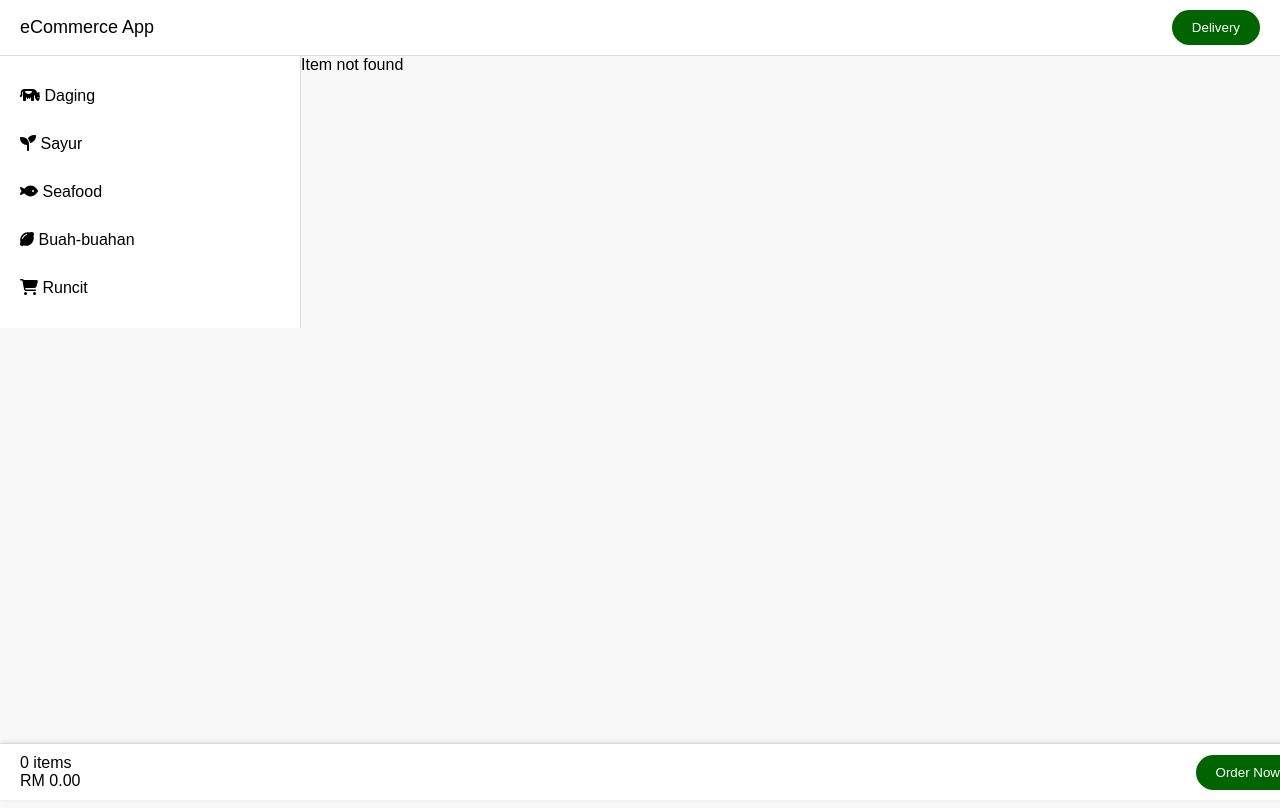
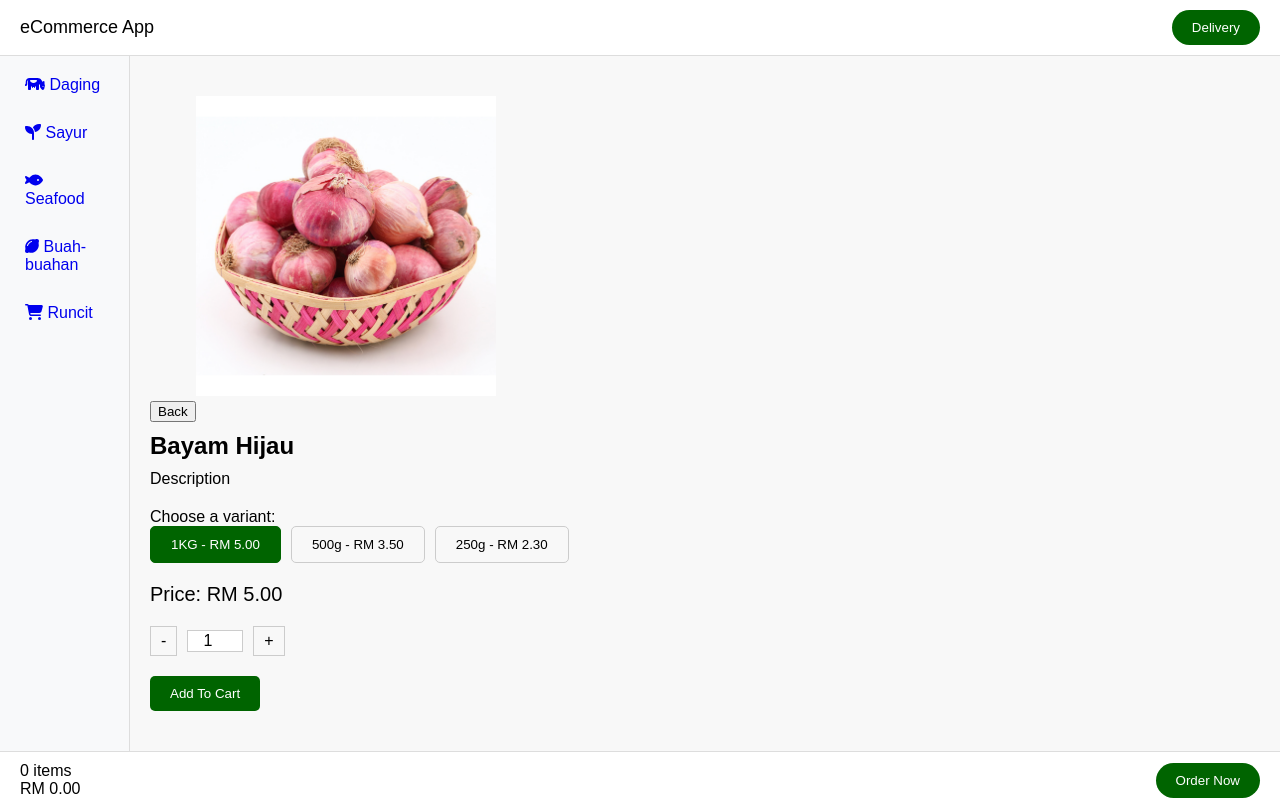
Before and after one commit to ramzanrozali/ecommerce-app, a React (Create React App) app: page /item/8 in a window 1280 px wide. Before the commit this address had no page. Built offline with nearby package versions, Linux system fonts and the light colour scheme.

Commit message:
add customer information, delivery address, order details

```diff
--- a/src/App.css
+++ b/src/App.css
@@ -1,3 +1,9 @@
+.App {
+  display: flex;
+  flex-direction: column;
+  min-height: 100vh;
+}
+
 body {
   font-family: Arial, sans-serif;
   margin: 0;
@@ -12,7 +18,9 @@ body {
   padding: 10px 20px;
   background-color: #fff;
   border-bottom: 1px solid #ddd;
+  z-index: 1100;
 }
+
 
 .header .location {
   font-size: 18px;
@@ -36,13 +44,31 @@ body {
   border-radius: 20px;
 }
 
+.content-wrapper {
+  display: flex;
+  flex: 1;
+  margin-top: 60px; /* Adjust based on header height */
+}
+
 .content {
-  display: flex;
+  margin-left: 110px; /* Adjust this value to match the width of the navigation */
+  padding: 20px;
+  flex: 1;
+}
+
+.order-confirmation-margin {
+  margin-left: 10px;
 }
 
 .navigation {
-  width: 300px;
-  background-color: #fff;
+  width: 130px; /* Adjust this value to your desired fixed width */
+  position: absolute;
+  top: 40px;
+  left: 0;
+  bottom: 0;
+  background-color: #f8f9fa;
+  padding: 5px;
+  box-sizing: border-box;
   border-right: 1px solid #ddd;
 }
 
@@ -81,23 +107,15 @@ body {
   height: 100px;
 }
 
-.footer {
-  padding: 10px 20px;
-  background-color: #fff;
-  border-top: 1px solid #ddd;
-  text-align: center;
-}
-
-.footer .order-now {
-  padding: 10px 20px;
-  background-color: darkgreen;
-  color: #fff;
-  border: none;
-  border-radius: 20px;
-  cursor: pointer;
-}
-
-/* Add these styles to App.css */
+/*.footer {*/
+/*  padding: 10px 20px;*/
+/*  background-color: #fff;*/
+/*  border-top: 1px solid #ddd;*/
+/*  text-align: center;*/
+/*  z-index: 1100;*/
+/*  bottom: 0;*/
+/*  box-sizing: border-box;*/
+/*}*/
 
 a {
   text-decoration: none;
--- a/src/App.js
+++ b/src/App.js
@@ -43,7 +43,8 @@ function App() {
                     <Navigation onCategorySelect={handleCategorySelect} />
                     <Routes>
                         <Route path="/" element={<Menu items={menuItemsData[selectedCategory]} />} />
-                        <Route path="/item/:itemId" element={<ItemDetails items={menuItemsData[selectedCategory]} onAddToCart={handleAddToCart} />} />
+                        <Route path="/category/:categoryId" element={<Menu items={menuItemsData[selectedCategory]} onCategorySelect={handleCategorySelect} />} />
+                        <Route path="/item/:itemId" element={<ItemDetails items={menuItemsData} onAddToCart={handleAddToCart} />} />
                         <Route path="/order-confirmation" element={<OrderConfirmation cart={cart} removeFromCart={removeFromCart} />} />
                     </Routes>
                 </div>
--- a/src/components/ItemDetails.js
+++ b/src/components/ItemDetails.js
@@ -4,11 +4,15 @@ import '../css/ItemDetails.css';
 
 const ItemDetails = ({ items, onAddToCart }) => {
     const { itemId } = useParams();
-    const item = items[itemId];
-    // const item = items.find(i => i.id === parseInt(itemId, 10));
     const navigate = useNavigate();
     const [quantity, setQuantity] = useState(1);
     const [selectedVariant, setSelectedVariant] = useState(null);
+
+    // Flatten items object into an array of items
+    const allItems = Object.values(items).flat();
+
+    // Find the item by itemId
+    const item = allItems.find(i => i.id === parseInt(itemId, 10));
 
     useEffect(() => {
         if (item && item.variants.length > 0) {
@@ -23,7 +27,7 @@ const ItemDetails = ({ items, onAddToCart }) => {
     const handleAddToCart = () => {
         const cartItem = { ...item, ...selectedVariant, quantity };
         onAddToCart(cartItem);
-        navigate('/order-confirmation');
+        // navigate('/order-confirmation');
     };
 
     const handleVariantChange = (variantId) => {
@@ -34,7 +38,7 @@ const ItemDetails = ({ items, onAddToCart }) => {
     return (
         <div className="item-details">
             <button onClick={() => navigate(-1)}>Back</button>
-            <img src={`/images/${item.image}`} alt={item.name} />
+            <img src={`/images/${item.image}`} alt={item.name}/>
             <h2>{item.name}</h2>
             <p>{item.description}</p>
             {item.variants.length > 0 && (
@@ -54,10 +58,12 @@ const ItemDetails = ({ items, onAddToCart }) => {
                 </div>
             )}
             <div className="item-price">
-                <span>RM {selectedVariant ? selectedVariant.price : item.price}</span>
+                <span>Price: RM {selectedVariant ? selectedVariant.price : item.price}</span>
+            </div>
+            <div className="item-price">
                 <div className="item-quantity">
                     <button onClick={() => setQuantity(quantity > 1 ? quantity - 1 : 1)}>-</button>
-                    <input type="number" value={quantity} readOnly />
+                    <input type="number" value={quantity} readOnly/>
                     <button onClick={() => setQuantity(quantity + 1)}>+</button>
                 </div>
             </div>
--- a/src/components/Menu.js
+++ b/src/components/Menu.js
@@ -1,15 +1,20 @@
 import React from 'react';
-import MenuItem from './MenuItem';
+import { Link } from 'react-router-dom';
 
 const Menu = ({ items }) => {
     return (
         <div className="menu">
-            {items.map((item, index) => (
-                <MenuItem key={index} id={index} name={item.name} price={item.price} image={item.image} />
+            {items.map((item) => (
+                <div key={item.id} className="menu-item">
+                    <Link to={`/item/${item.id}`}>
+                        <img src={`/images/${item.image}`} alt={item.name} />
+                        <h3>{item.name}</h3>
+                        <p>RM {item.price}</p>
+                    </Link>
+                </div>
             ))}
         </div>
     );
 };
 
-
 export default Menu;
--- a/src/components/Navigation.js
+++ b/src/components/Navigation.js
@@ -1,7 +1,10 @@
 import React from 'react';
 import { FontAwesomeIcon } from '@fortawesome/react-fontawesome';
-import {faSeedling, faCartShopping, faLemon, faFish, faCow} from '@fortawesome/free-solid-svg-icons';
+import { faSeedling, faCartShopping, faLemon, faFish, faCow } from '@fortawesome/free-solid-svg-icons';
+import { Link } from 'react-router-dom';
 import navigationItems from '../data/navigationItems.json';
+// import '../css/Navigation.css';
+
 const iconMap = {
     faSeedling,
     faCow,
@@ -9,13 +12,16 @@ const iconMap = {
     faLemon,
     faCartShopping
 };
+
 const Navigation = ({ onCategorySelect }) => {
     return (
         <nav className="navigation">
             <ul>
                 {navigationItems.map((item) => (
                     <li key={item.id} onClick={() => onCategorySelect(item.id)}>
-                        <FontAwesomeIcon icon={iconMap[item.icon]}/> {item.name}
+                        <Link to={`/category/${item.id}`}>
+                            <FontAwesomeIcon icon={iconMap[item.icon]}/> {item.name}
+                        </Link>
                     </li>
                 ))}
             </ul>
--- a/src/css/ItemDetails.css
+++ b/src/css/ItemDetails.css
@@ -46,7 +46,7 @@
 }
 
 .variant-button:hover {
-    background-color: #e0e0e0;
+    background-color: darkgreen;
 }
 
 .item-price {
@@ -55,6 +55,9 @@
     display: flex;
     align-items: center;
     justify-content: space-between;
+}
+.item-price .price {
+    width: 100%;
 }
 
 .item-quantity {
--- /dev/null
+++ b/src/css/Navigation.css
@@ -0,0 +1,31 @@
+.navigation {
+    width: 200px; /* Adjust this value to your desired fixed width */
+    position: fixed; /* Change to fixed to ensure it stays in place */
+    top: 0;
+    left: 0;
+    bottom: 0;
+    background-color: #f8f9fa;
+    padding: 20px;
+    box-sizing: border-box;
+    border-right: 1px solid #ddd;
+    z-index: 1000; /* Ensure it's below the header */
+}
+
+.navigation ul {
+    list-style-type: none;
+    padding: 0;
+}
+
+.navigation li {
+    margin: 10px 0;
+}
+
+.navigation a {
+    text-decoration: none;
+    color: #000;
+    font-size: 16px;
+}
+
+.navigation a:hover {
+    color: #007bff;
+}
--- a/src/css/OrderConfirmation.css
+++ b/src/css/OrderConfirmation.css
@@ -1,5 +1,3 @@
-/* Add these styles to App.css */
-
 .order-confirmation {
     padding: 20px;
 }
@@ -8,11 +6,23 @@
     margin-bottom: 20px;
 }
 
+.customer-info,
 .pickup-location,
 .your-order,
 .special-remarks,
 .payment-details {
     margin-bottom: 20px;
+}
+
+.customer-info input,
+.pickup-location textarea,
+.pickup-location input,
+.pickup-location select {
+    width: 100%;
+    padding: 10px;
+    margin: 5px 0;
+    border: 1px solid #ccc;
+    border-radius: 5px;
 }
 
 .order-item {
@@ -46,89 +56,6 @@
 }
 
 .special-remarks textarea {
-    width: 90%;
-    height: 100px;
-    padding: 10px;
-    border: 1px solid #ccc;
-    border-radius: 5px;
-}
-
-.payment-details {
-    border-top: 1px solid #ddd;
-    padding-top: 10px;
-}
-
-.payment-detail {
-    display: flex;
-    justify-content: space-between;
-    margin-bottom: 5px;
-}
-
-.payment-detail.grand-total {
-    font-weight: bold;
-    font-size: 1.2em;
-}
-
-.order-now {
-    padding: 10px 20px;
-    background-color: #0056b3;
-    color: white;
-    border: none;
-    border-radius: 5px;
-    cursor: pointer;
-}
-
-.order-now:hover {
-    background-color: #004499;
-}
-
-.order-confirmation {
-    padding: 20px;
-}
-
-.order-confirmation button {
-    margin-bottom: 20px;
-}
-
-.pickup-location,
-.your-order,
-.special-remarks,
-.payment-details {
-    margin-bottom: 20px;
-}
-
-.order-item {
-    display: flex;
-    align-items: center;
-    margin-bottom: 10px;
-}
-
-.order-item img {
-    width: 50px;
-    height: 50px;
-    margin-right: 10px;
-}
-
-.order-item-info {
-    flex: 1;
-}
-
-.order-item-info button {
-    padding: 5px 10px;
-    background-color: red;
-    color: white;
-    border: none;
-    border-radius: 5px;
-    cursor: pointer;
-    margin-top: 5px;
-}
-
-.order-item-info button:hover {
-    background-color: darkred;
-}
-
-.special-remarks textarea,
-.pickup-location textarea {
     width: 100%;
     height: 100px;
     padding: 10px;
@@ -149,7 +76,7 @@
 
 .payment-detail.grand-total {
     font-weight: bold;
-    font-size: 1.2em;
+    font-size: 1em;
 }
 
 .pay-now {
--- a/src/css/footer.css
+++ b/src/css/footer.css
@@ -1,17 +1,37 @@
 /* Add these styles to App.css */
 
 .footer {
-    position: fixed;
-    bottom: 0;
-    width: 100%;
-    background-color: #fff;
-    border-top: 1px solid #ddd;
+  padding: 10px 20px;
+  background-color: #fff;
+  border-top: 1px solid #ddd;
+  text-align: center;
+  z-index: 1100;
+  bottom: 0;
+  box-sizing: border-box;
+}
+
+.footer .order-now {
     padding: 10px 20px;
-    box-shadow: 0 -1px 5px rgba(0,0,0,0.1);
-    display: flex;
-    justify-content: space-between;
-    align-items: center;
+    background-color: darkgreen;
+    color: #fff;
+    border: none;
+    border-radius: 20px;
+    cursor: pointer;
 }
+
+/*.footer {*/
+/*    z-index: 1100;*/
+/*    position: fixed;*/
+/*    bottom: 0;*/
+/*    width: 100%;*/
+/*    background-color: #fff;*/
+/*    border-top: 1px solid #ddd;*/
+/*    padding: 10px 20px;*/
+/*    box-shadow: 0 -1px 5px rgba(0,0,0,0.1);*/
+/*    display: flex;*/
+/*    justify-content: space-between;*/
+/*    align-items: center;*/
+/*}*/
 
 .footer-content {
     width: 100%;
--- /dev/null
+++ b/src/utils/debounce.js
@@ -0,0 +1,7 @@
+export function debounce(func, wait) {
+    let timeout;
+    return function(...args) {
+        clearTimeout(timeout);
+        timeout = setTimeout(() => func(...args), wait);
+    };
+}
```
Also changed, not shown: src/components/OrderConfirmation.js (+85 -14 lines).
